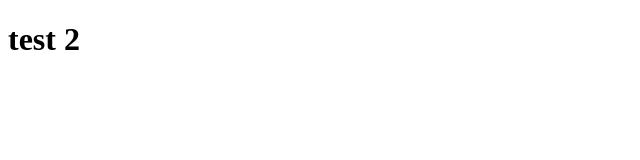
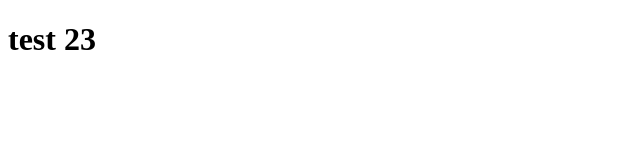
Before and after one commit to gabrielcostasouza/webserver-cicd, a plain HTML site: page index.html in a window 1280 px wide. Shown: the full height of the page, 0-640 px from the left. Drawn offline with Linux system fonts and the light colour scheme.

Commit message:
Update index.html

```diff
--- a/index.html
+++ b/index.html
@@ -4,6 +4,6 @@
   <title>CI/CD Test Page</title>
 </head>
 <body>
-  <h1>test 2</h1>
+  <h1>test 23</h1>
 </body>
 </html>
```
